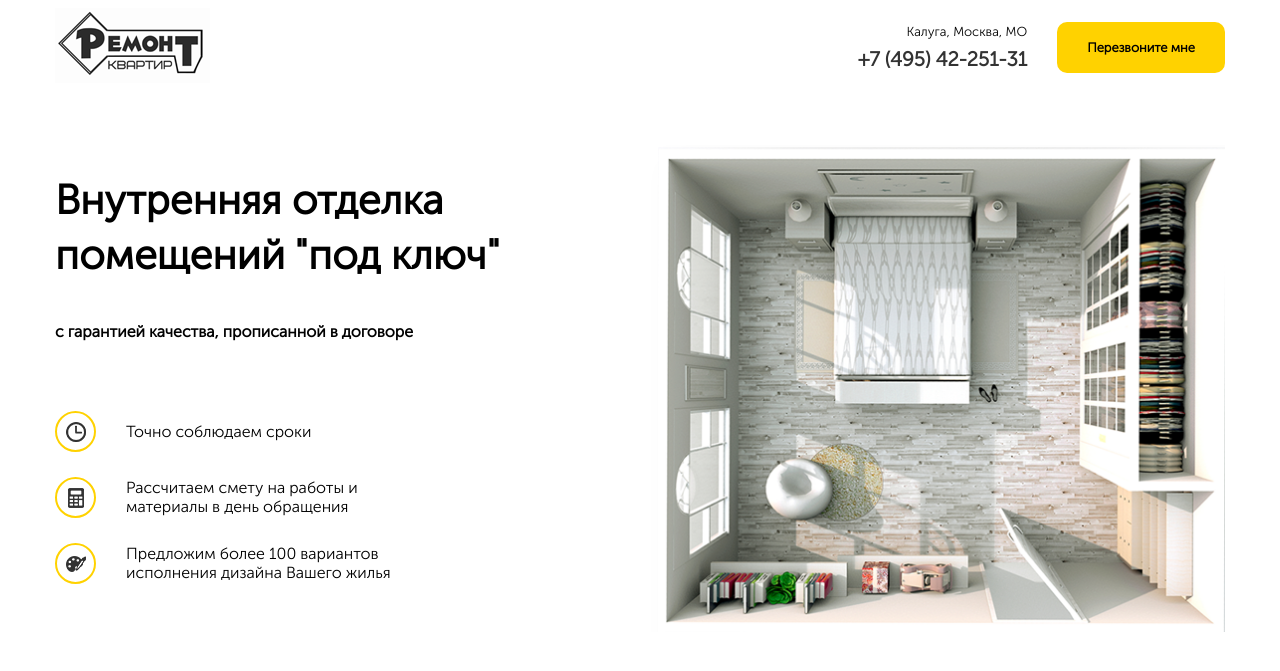
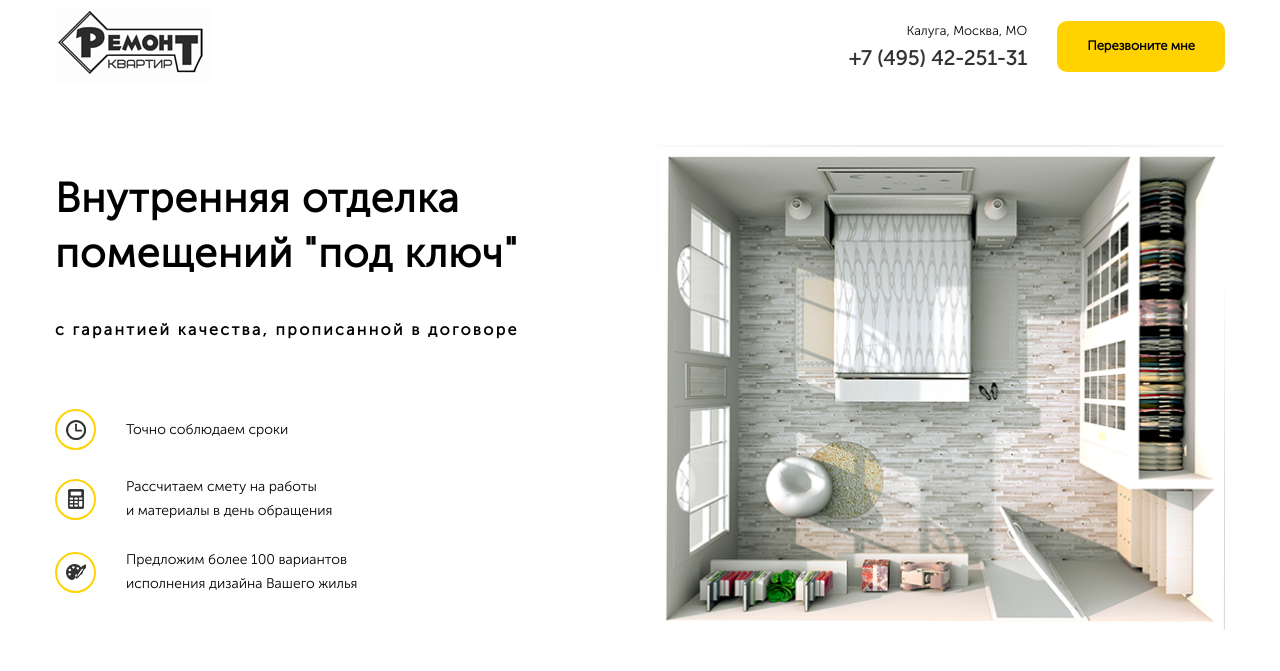
Before and after one commit to anapa96/repair, a PHP site: page / in a window 1280 px wide. Shown: the top 671 px of the page. Run offline with PHP 8.4, Linux system fonts and the light colour scheme.

Commit message:
Сделан пиксель перфект и подключены конвертированные шрифты

```diff
--- a/src/css/style.css
+++ b/src/css/style.css
@@ -2,15 +2,15 @@
 @font-face {
   font-family: 'Museo Sans Light';
   src: url("../fonts/MuseoSansCyrl/MuseoSansCyrl-300.eot");
-  src: url("../fonts/MuseoSansCyrl/MuseoSansCyrl-300.eot?#iefix") format("embedded-opentype"), url("../fonts/MuseoSansCyrl/MuseoSansCyrl-300.woff") format("woff"), url("../fonts/MuseoSansCyrl/MuseoSansCyrl-300.ttf") format("truetype");
-  font-weight: normal;
+  src: local("../fonts/MuseoSansCyrl/MuseoSansCyrl-300"), url("../fonts/MuseoSansCyrl/MuseoSansCyrl-300.eot?#iefix") format("embedded-opentype"), url("../fonts/MuseoSansCyrl/MuseoSansCyrl-300.woff") format("woff"), url("../fonts/MuseoSansCyrl/MuseoSansCyrl-300.ttf") format("truetype");
+  font-weight: 300;
   font-style: normal;
 }
 
 @font-face {
   font-family: 'Museo Sans Bold';
   src: url("../fonts/MuseoSansCyrl/MuseoSansCyrl-700.eot");
-  src: url("../fonts/MuseoSansCyrl/MuseoSansCyrl-700.eot?#iefix") format("embedded-opentype"), url("../fonts/MuseoSansCyrl/MuseoSansCyrl-700.woff") format("woff"), url("../fonts/MuseoSansCyrl/MuseoSansCyrl-700.ttf") format("truetype");
+  src: local("../fonts/MuseoSansCyrl/MuseoSansCyrl-700"), url("../fonts/MuseoSansCyrl/MuseoSansCyrl-700.eot?#iefix") format("embedded-opentype"), url("../fonts/MuseoSansCyrl/MuseoSansCyrl-700.woff") format("woff"), url("../fonts/MuseoSansCyrl/MuseoSansCyrl-700.ttf") format("truetype");
   font-weight: normal;
   font-style: normal;
 }
@@ -33,7 +33,7 @@ img {
   border-radius: 10px;
   background-color: #ffd200;
   border: none;
-  padding: 19px 30px 17px 30px;
+  padding: 18px 30px 18px 30px;
 }
 
 @media (max-width: 1200px) {
@@ -60,7 +61,7 @@ img {
 }
 
 .navbar {
-  padding: 8px 0;
+  padding: 7px 0;
 }
 
 .navbar-block {
@@ -109,6 +110,7 @@ img {
   font-size: 20px;
   text-decoration: none;
   margin-top: 8px;
+  letter-spacing: .5px;
   font-family: 'Museo Sans Bold'б sans-serif;
   font-weight: 700;
 }
@@ -169,6 +174,7 @@ img {
   font-weight: 700;
   line-height: 55px;
   margin-bottom: 40px;
+  letter-spacing: .9px;
   font-family: 'Museo Sans Bold'б sans-serif;
   font-weight: 700;
 }
@@ -176,6 +182,7 @@ img {
 .hero-text__subtitle {
   display: inline-block;
   margin-bottom: 70px;
+  letter-spacing: 2.4px;
   font-family: 'Museo Sans Bold'б sans-serif;
   font-weight: 700;
 }
@@ -213,7 +220,9 @@ img {
 }
 
 .hero-list__text {
-  max-width: 300px;
+  max-width: 250px;
+  font-size: 14px;
+  line-height: 24px;
 }
 
 @media (max-width: 1200px) {
--- a/src/index.html
+++ b/src/index.html
@@ -56,7 +56,7 @@
                 <div class="hero-list__image">
                   <img src="img/hero/calculator.png" alt="calculator">
                 </div>
-                <span class="hero-list__text">Рассчитаем смету на работы и материалы в день обращения</span>
+                <span class="hero-list__text">Рассчитаем смету на работы<br> и материалы в день обращения</span>
               </li>
 
               <li class="hero-list__item">
--- a/src/sass/blocks/_fonts.scss
+++ b/src/sass/blocks/_fonts.scss
@@ -1,21 +1,24 @@
 @font-face {
   font-family: 'Museo Sans Light';
   src: url('../fonts/MuseoSansCyrl/MuseoSansCyrl-300.eot');
-  src: url('../fonts/MuseoSansCyrl/MuseoSansCyrl-300.eot?#iefix') format('embedded-opentype'),
+  src: local('../fonts/MuseoSansCyrl/MuseoSansCyrl-300'),
+      url('../fonts/MuseoSansCyrl/MuseoSansCyrl-300.eot?#iefix') format('embedded-opentype'),
       url('../fonts/MuseoSansCyrl/MuseoSansCyrl-300.woff') format('woff'),
       url('../fonts/MuseoSansCyrl/MuseoSansCyrl-300.ttf') format('truetype');
-  font-weight: normal;
+  font-weight: 300;
   font-style: normal;
 }
 @font-face {
   font-family: 'Museo Sans Bold';
   src: url('../fonts/MuseoSansCyrl/MuseoSansCyrl-700.eot');
-    src: url('../fonts/MuseoSansCyrl/MuseoSansCyrl-700.eot?#iefix') format('embedded-opentype'),
+  src: local('../fonts/MuseoSansCyrl/MuseoSansCyrl-700'),
+      url('../fonts/MuseoSansCyrl/MuseoSansCyrl-700.eot?#iefix') format('embedded-opentype'),
       url('../fonts/MuseoSansCyrl/MuseoSansCyrl-700.woff') format('woff'),
       url('../fonts/MuseoSansCyrl/MuseoSansCyrl-700.ttf') format('truetype');
   font-weight: normal;
   font-style: normal;
 }
+
 
 @mixin reg {
   font-family: 'Museo Sans Light', sans-serif;
--- a/src/sass/blocks/_hero.sass
+++ b/src/sass/blocks/_hero.sass
@@ -11,10 +11,12 @@
       font-weight: 700
       line-height: 55px
       margin-bottom: 40px
+      letter-spacing: .9px
       +bold
     &__subtitle
       display: inline-block
       margin-bottom: 70px
+      letter-spacing: 2.4px
       +bold
   &-list
     margin: 0
@@ -33,7 +35,9 @@
       border-radius: 50%
       margin-right: 30px
     &__text
-      max-width: 300px
+      max-width: 250px
+      font-size: 14px
+      line-height: 24px
 @media (max-width: 1200px)
   .hero
     &-block
@@ -59,13 +63,22 @@
         font-size: 12px
       &__image
         margin-right: 15px
-@media (max-width: 768px)
+@media (max-width: 320px)
   .hero
-    padding-top: 30px
+    padding-top: 32px
     &-text
       &__title
         line-height: 30px
-        margin-bottom: 10px
+        margin-bottom: 7px
+        letter-spacing: 1.2px
+        +bold
+        font-size: 23px
+      &__subtitle
+        width: 90%
+        margin-left: 5px
+        letter-spacing: 0.2px
+        +bold
     &-list
       &__text
         max-width: 200px
+        line-height: 18px
--- a/src/sass/blocks/_interface.sass
+++ b/src/sass/blocks/_interface.sass
@@ -9,7 +9,7 @@ img
   border-radius: 10px
   background-color: $main-color
   border: none
-  padding: 19px 30px 17px 30px
+  padding: 18px 30px 18px 30px
 
 @media (max-width: 1200px )
   .container
@@ -22,7 +22,8 @@ img
 
 @media (max-width: 320px)
   .container
-    max-width: 277px
+    max-width: 285px
     width: 90%
+    padding-left: 5px
   .button
     border-radius: 5px
--- a/src/sass/blocks/_navbar.sass
+++ b/src/sass/blocks/_navbar.sass
@@ -1,5 +1,5 @@
 .navbar
-  padding: 8px 0;
+  padding: 7px 0;
 
   &-block
     display: flex
@@ -22,7 +22,8 @@
     color: $text-color
     font-size: 20px
     text-decoration: none
-    margin-top: 8px;
+    margin-top: 8px
+    letter-spacing: .5px
     +bold
 @media (max-width: 768px )
   .navbar
@@ -37,6 +38,7 @@
 @media (max-width: 320px)
   .navbar
     padding-top: 17px
+    padding-right: 10px
     &__contacts
       display: none
     &__button
@@ -44,5 +46,6 @@
       font-size: 10px
       font-weight: 400
       padding: 15px 26px 14px 26px
+      +bold
     &__logo
       width: 91px
```
Also changed, not shown: other parts of src/css/style.css (+20 -4 lines), src/fonts/MuseoSansCyrl/MuseoSansCyrl-300.ttf, src/fonts/MuseoSansCyrl/MuseoSansCyrl-300.woff, src/fonts/MuseoSansCyrl/MuseoSansCyrl-700.ttf, src/fonts/MuseoSansCyrl/MuseoSansCyrl-700.woff, 3 other files. Lines whose indentation alone changed are shown as unchanged.
